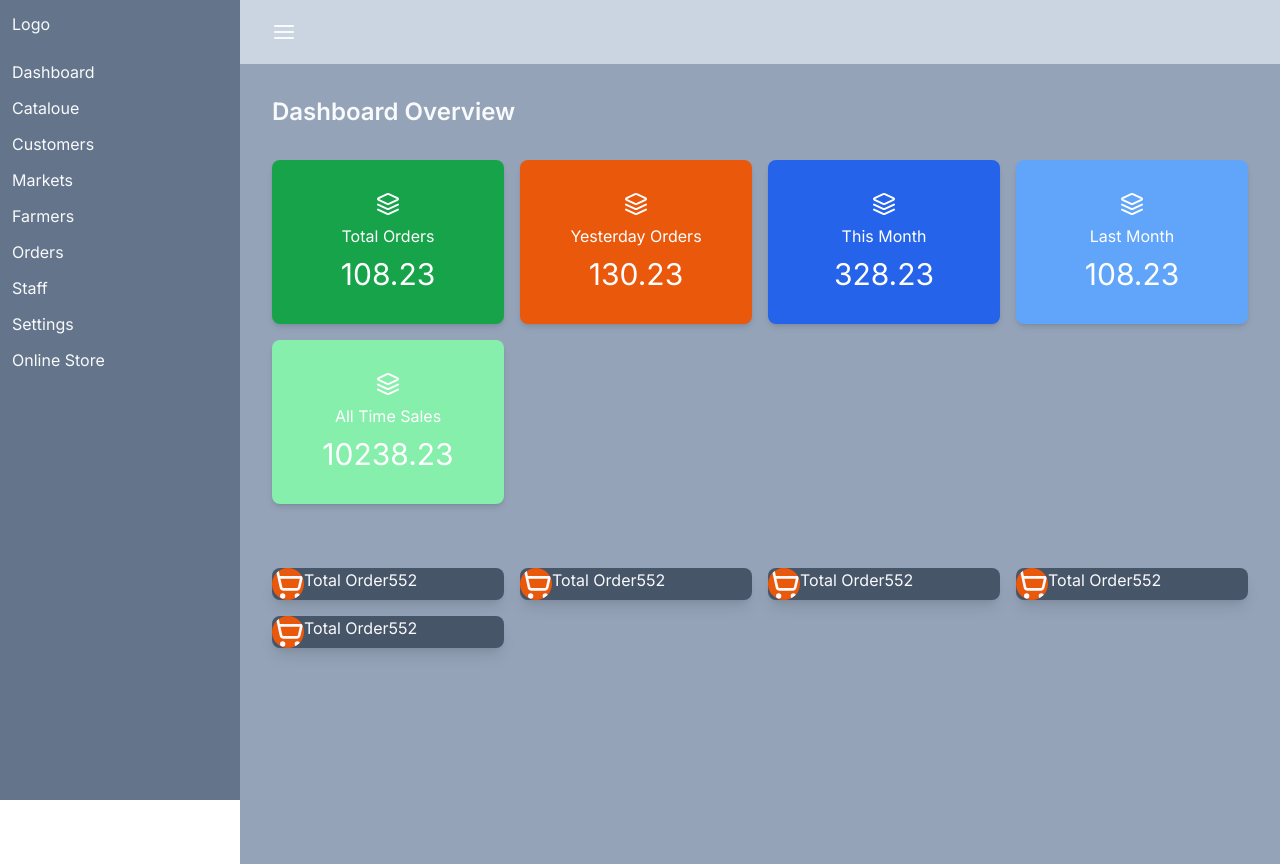
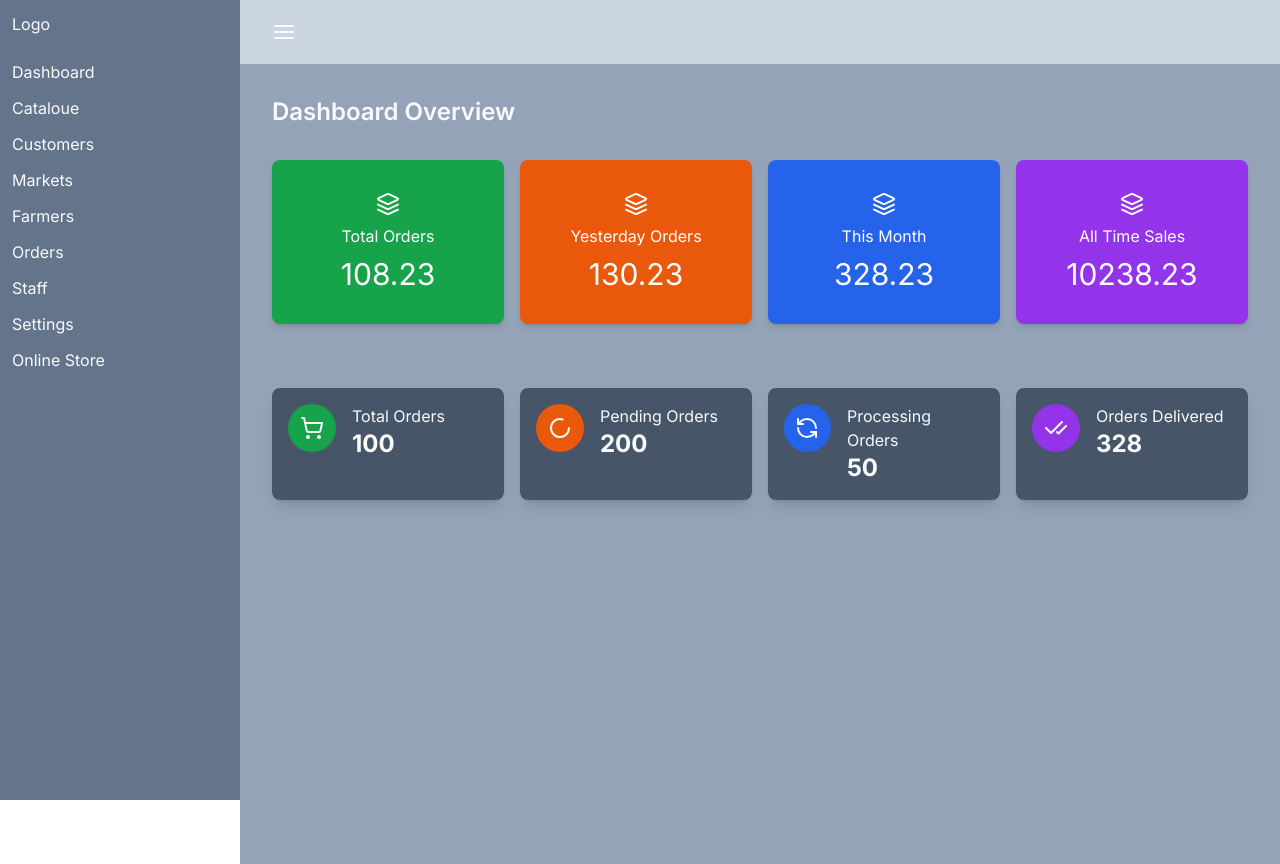
Before and after one commit to skazimhasani/Vendo-Square, a Next.js app: page /dashboard in a window 1280 px wide. Built offline with nearby package versions, Linux system fonts and the light colour scheme.

Commit message:
Both Cards

```diff
--- a/components/backoffice/largecard.jsx
+++ b/components/backoffice/largecard.jsx
@@ -2,13 +2,13 @@ import { Layers } from 'lucide-react'
 import React from 'react'
 
 export default function LargeCard({
-    item
+    data
 }) {
   return (
-    <div className={`text-white shadow-md p-8 flex items-center flex-col gap-2 rounded-lg ${item.color} `}>
+    <div className={`text-white shadow-md p-8 flex items-center flex-col gap-2 rounded-lg ${data.color} `}>
         <Layers/>
-        <h4>{item.period}</h4>
-        <h2 className='lg:text-3xl text-2xl'>{item.sales}</h2>
+        <h4>{data.period}</h4>
+        <h2 className='lg:text-3xl text-2xl'>{data.sales}</h2>
     </div>
   )
 }
--- a/components/backoffice/largecards.jsx
+++ b/components/backoffice/largecards.jsx
@@ -19,21 +19,16 @@ export default function LargeCards() {
       color: "bg-blue-600",
     },
     {
-      period: "Last Month",
-      sales: "108.23",
-      color: "bg-blue-400",
-    },
-    {
       period: "All Time Sales",
       sales: "10238.23",
-      color: "bg-green-300",
+      color: "bg-purple-600",
     },
   ]
   return (
     <div className="grid grid-cols-1 sm:grid-cols-2 md:grid-cols-3 lg:grid-cols-4 gap-4 py-8 ">
        {orderStats.map((state,i)=>{
         return (
-          <LargeCard item={state} key={i}/>
+          <LargeCard data={state} key={i}/>
         )
        })}
     </div>
--- a/components/backoffice/smallcard.jsx
+++ b/components/backoffice/smallcard.jsx
@@ -1,13 +1,24 @@
 import { ShoppingCart } from 'lucide-react'
 import React from 'react'
 
-export default function SmallCard() {
+export default function SmallCard({data}) {
+    const {
+
+            title,
+            number,
+              iconBg,
+              icon: Icon,
+    }= data;
   return (
-    <div className='rounded-lg shadow-lg bg-slate-600'>
-         <div className="flex">
-        <ShoppingCart className="w-8 h-8 bg-orange-600 rounded-full items-center justify-center flex" />
-            <p>Total Order</p>
-            <h3>552</h3>
+    <div className='rounded-lg shadow-lg bg-slate-600 p-4'>
+         <div className="flex space-x-4">
+            <div className={`w-12 h-12 ${iconBg} rounded-full items-center justify-center flex`}>
+        <Icon />
+            </div>
+            <div>
+            <p>{title}</p>
+            <h3 className='text-2xl font-bold'>{number}</h3>
+            </div>
          </div>
     </div>
   )
--- a/components/backoffice/smallcards.jsx
+++ b/components/backoffice/smallcards.jsx
@@ -1,39 +1,41 @@
 import React from 'react'
 import SmallCard from './smallcard'
+import { CheckCheck, Loader2, RefreshCcw, ShoppingCart } from 'lucide-react'
 
 export default function SmallCards() {
-  const orderStats=[
+  const orderStatus=[
     {
-      period: "Total Orders",
-      sales: "108.23",
-      color: "bg-green-600",
+      title: "Total Orders",
+      number: "100",
+      iconBg: "bg-green-600",
+      icon: ShoppingCart ,
     },
     {
-      period: "Yesterday Orders",
-      sales: "130.23",
-      color: "bg-orange-600",
+    title: "Pending Orders",
+    number: "200",
+      iconBg: "bg-orange-600",
+      icon:  Loader2,
     },
     {
-      period: "This Month",
-      sales: "328.23",
-      color: "bg-blue-600",
+      title: "Processing Orders",
+      number: "50",
+      iconBg: "bg-blue-600",
+      icon: RefreshCcw ,
     },
     {
-      period: "Last Month",
-      sales: "108.23",
-      color: "bg-blue-400",
-    },
-    {
-      period: "All Time Sales",
-      sales: "10238.23",
-      color: "bg-green-300",
+    title: "Orders Delivered",
+    number: "328",
+      iconBg: "bg-purple-600",
+      icon: CheckCheck ,
     },
   ]
+
+
   return (
     <div className="grid grid-cols-1 sm:grid-cols-2 md:grid-cols-3 lg:grid-cols-4 gap-4 py-8 ">
-       {orderStats.map((state,i)=>{
+       {orderStatus.map((data,i)=>{
         return (
-          <SmallCard />
+          <SmallCard data={data}/>
         )
        })}
     </div>
```
Also changed, not shown: app/(back-office)/dashboard/page.jsx (line endings or trailing spaces).
